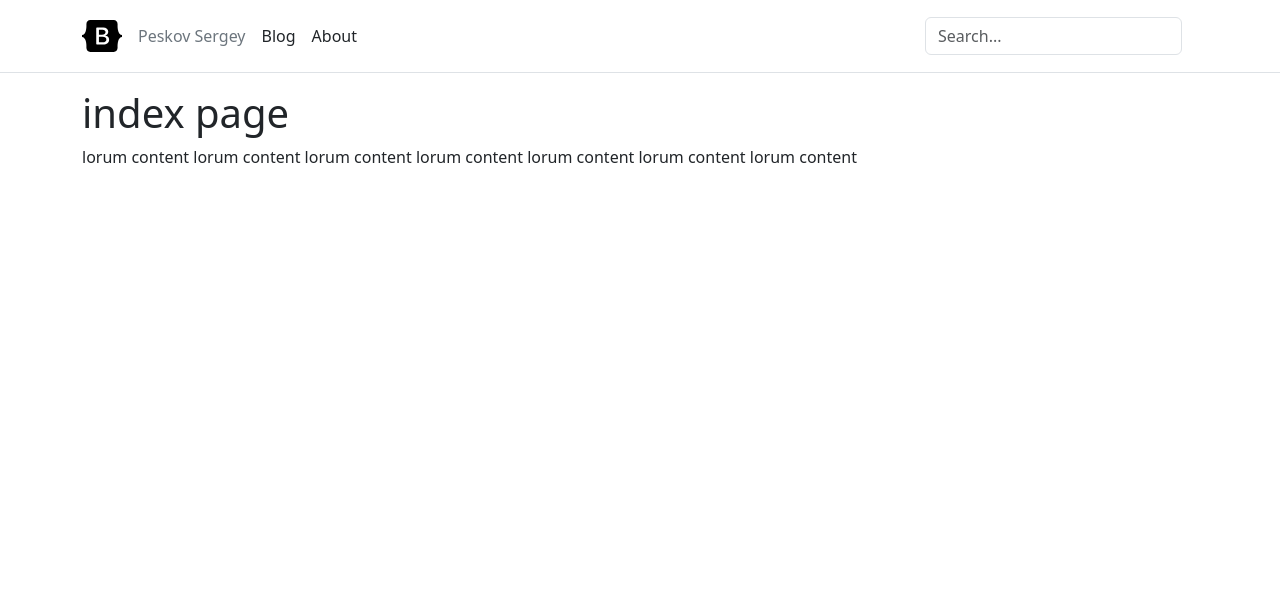
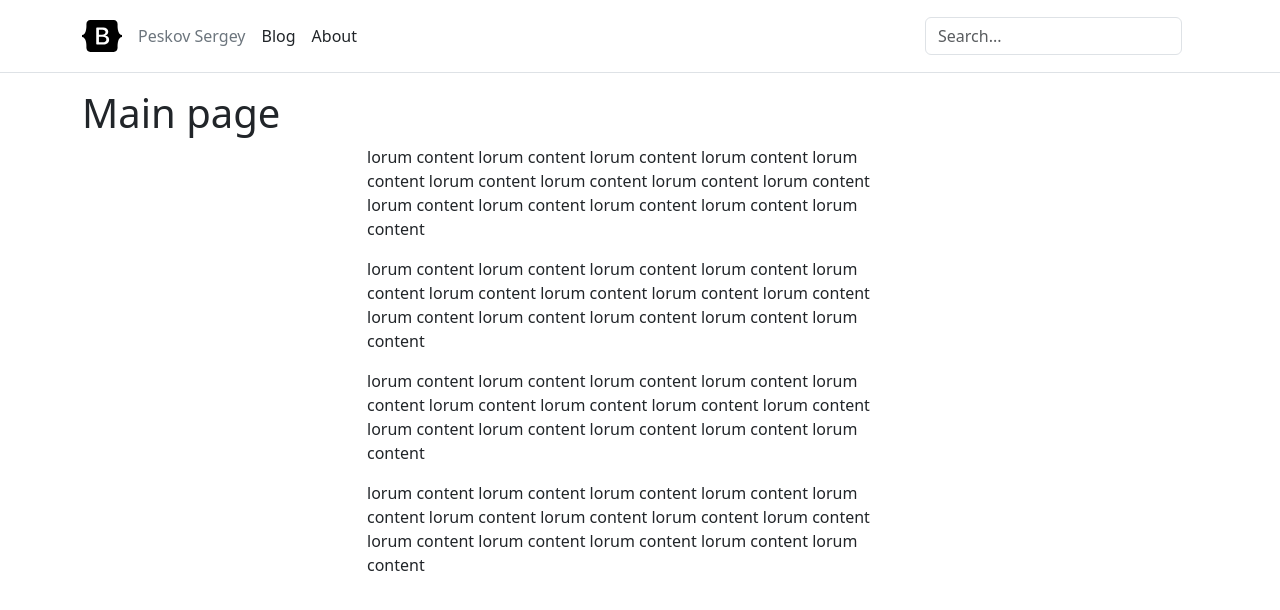
Before and after one commit to devpeskov/flask-blog, a Flask app: page / in a window 1280 px wide. Shown: the top 610 px of the page. Run offline with Flask 3, Linux system fonts and the light colour scheme; some libraries are stand-ins or nearby versions.

Commit message:
Add 404-page, trivia fix html

```diff
--- a/backend/posts/blueprint.py
+++ b/backend/posts/blueprint.py
@@ -29,7 +29,7 @@ def create_post():
 
 @posts.route("/<slug>/edit", methods=["POST", "GET"])
 def edit_post(slug):
-    post = Post.query.filter(Post.slug == slug).first()
+    post = Post.query.filter(Post.slug == slug).first_or_404()
 
     if request.method == "POST":
         form = PostForm(formdata=request.form, obj=post)
@@ -65,13 +65,13 @@ def index():
 
 @posts.route("/<slug>")
 def post_detail(slug):
-    post = Post.query.filter(Post.slug == slug).first()
+    post = Post.query.filter(Post.slug == slug).first_or_404()
     tags = post.tags
     return render_template("posts/post_detail.html", post=post, tags=tags)
 
 
 @posts.route("/tag/<slug>")
 def tag_detail(slug):
-    tag = Tag.query.filter(Tag.slug == slug).first()
+    tag = Tag.query.filter(Tag.slug == slug).first_or_404()
     posts = tag.posts.all()
     return render_template("posts/tag_detail.html", tag=tag, posts=posts)
--- a/backend/templates/index.html
+++ b/backend/templates/index.html
@@ -1,13 +1,18 @@
 {% extends 'base.html' %}
 
 {% block title %}
-  index page
+  Index page
 {% endblock %}
 
 {% block content_title %}
-  index page
+  Main page
 {% endblock %}
 
 {% block content %}
-  <p>lorum content lorum content lorum content lorum content lorum content lorum content lorum content</p>
+<div class="col-md-6 offset-md-3">
+  <p>lorum content lorum content lorum content lorum content lorum content lorum content lorum content lorum content lorum content lorum content lorum content lorum content lorum content lorum content</p>
+  <p>lorum content lorum content lorum content lorum content lorum content lorum content lorum content lorum content lorum content lorum content lorum content lorum content lorum content lorum content</p>
+  <p>lorum content lorum content lorum content lorum content lorum content lorum content lorum content lorum content lorum content lorum content lorum content lorum content lorum content lorum content</p>
+  <p>lorum content lorum content lorum content lorum content lorum content lorum content lorum content lorum content lorum content lorum content lorum content lorum content lorum content lorum content</p>
+</div>
 {% endblock %}
--- a/backend/view.py
+++ b/backend/view.py
@@ -12,3 +12,8 @@ def index():
 def about():
     name = "Peskov Sergey"
     return render_template("about.html", name=name)
+
+
+@app.errorhandler(404)
+def page_not_found(e):
+    return render_template('404.html'), 404
```
Also changed, not shown: backend/templates/404.html (added, +11 -0 lines).
